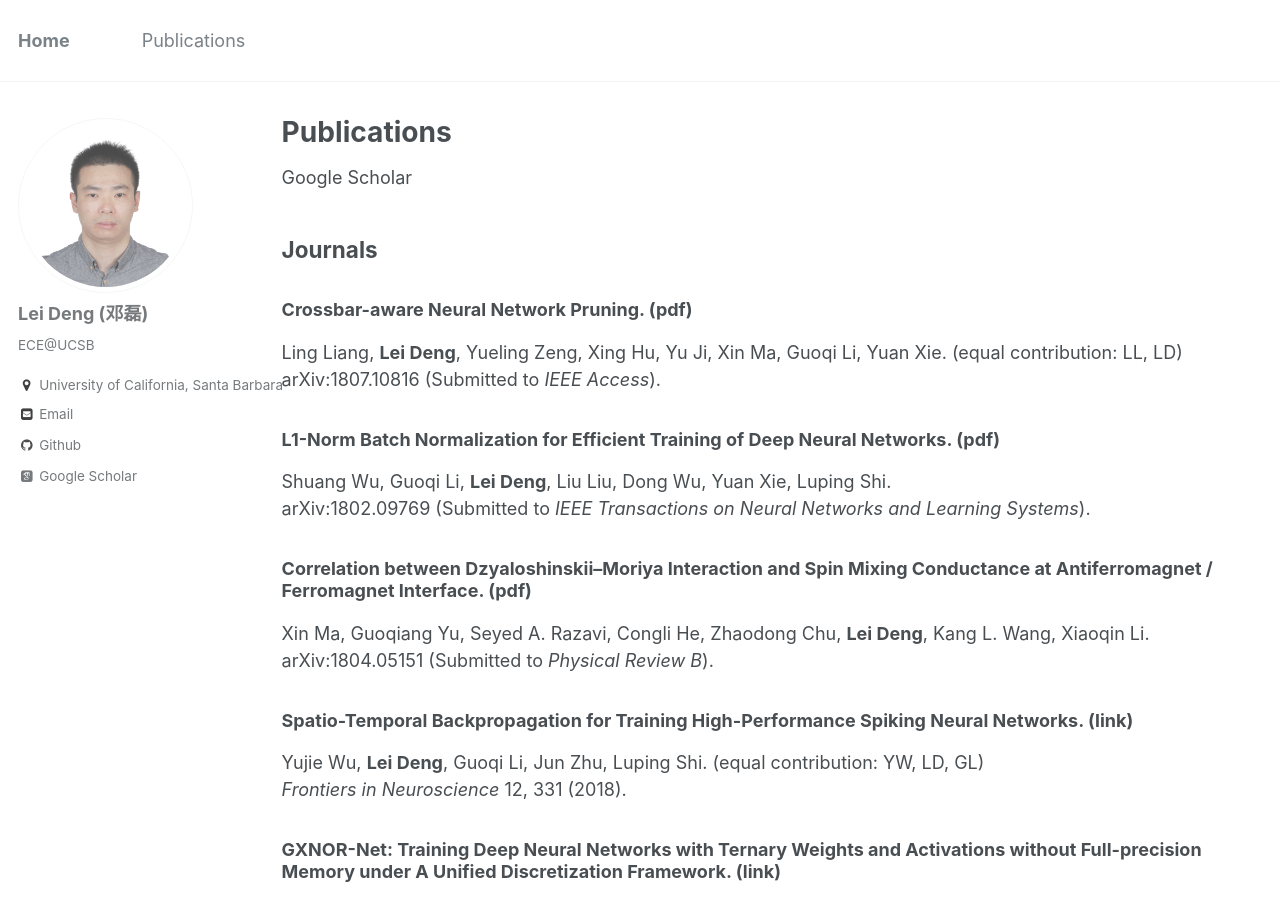
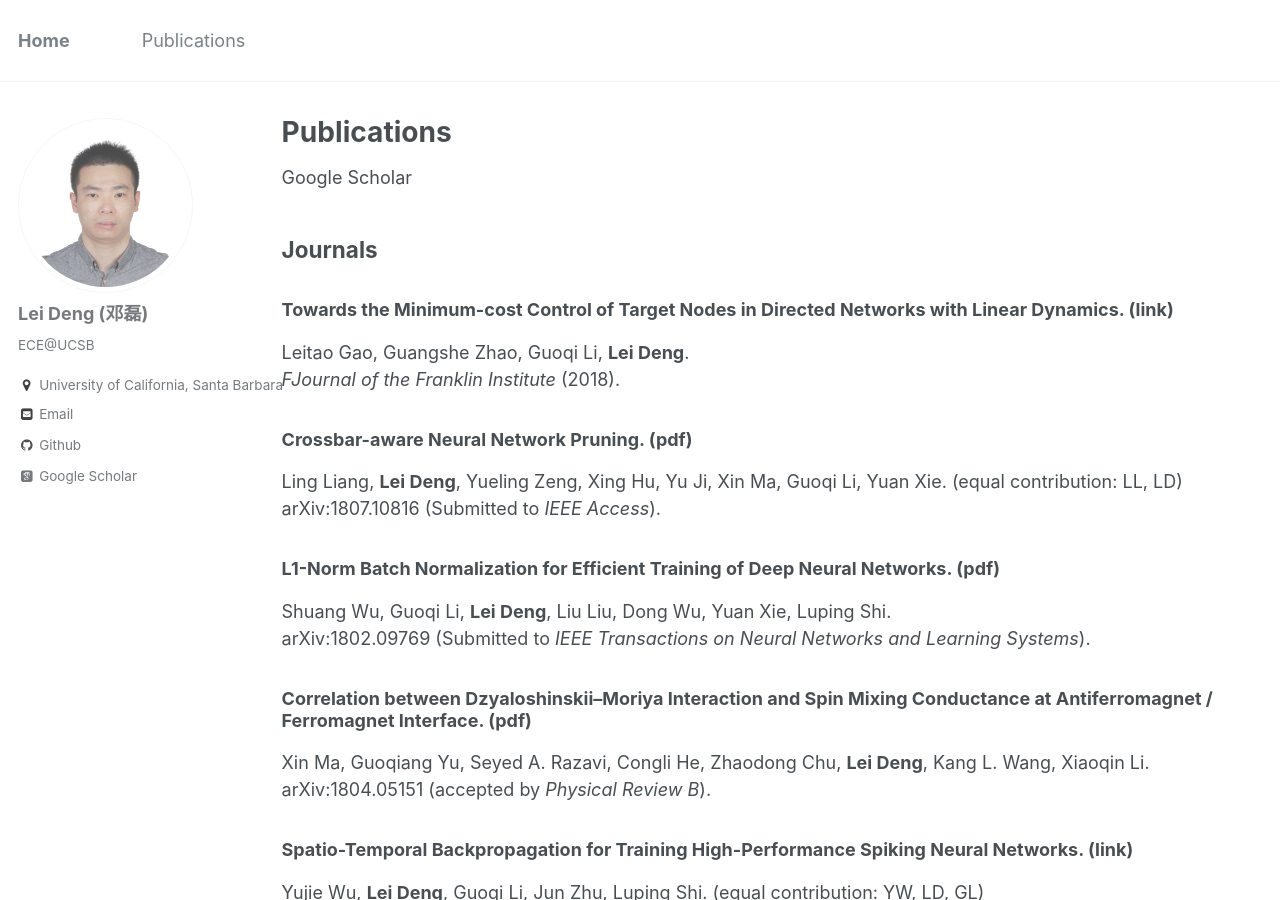
Before and after one commit to dllfei/dllfei.github.io, a Jekyll site: the page built from _pages/publications.md, in a window 1280 px wide and 900 px high. Built offline with Jekyll 4.4.1, drawn with Linux system fonts in a browser that asks for light colours; some web fonts are replaced.

Commit message:
Update publications.md

```diff
--- a/_pages/publications.md
+++ b/_pages/publications.md
@@ -7,6 +7,10 @@ author_profile: true
 [Google Scholar](https://scholar.google.com/citations?user=vlqhAN4AAAAJ&hl=zh-CN)
 
 ## Journals
+
+### Towards the Minimum-cost Control of Target Nodes in Directed Networks with Linear Dynamics. ([link](https://www.sciencedirect.com/science/article/pii/S0016003218305441)) <br />
+Leitao Gao, Guangshe Zhao, Guoqi Li, **Lei Deng**. <br />
+*FJournal of the Franklin Institute* (2018).
 
 ### Crossbar-aware Neural Network Pruning. ([pdf](https://arxiv.org/pdf/1807.10816.pdf)) <br />
 Ling Liang, **Lei Deng**, Yueling Zeng, Xing Hu, Yu Ji, Xin Ma, Guoqi Li, Yuan Xie. (equal contribution: LL, LD) <br />
@@ -18,7 +22,7 @@ arXiv:1802.09769 (Submitted to *IEEE Transactions on Neural Networks and Learnin
 
 ### Correlation between Dzyaloshinskii–Moriya Interaction and Spin Mixing Conductance at Antiferromagnet / Ferromagnet Interface. ([pdf](https://arxiv.org/ftp/arxiv/papers/1804/1804.05151.pdf)) <br />
 Xin Ma, Guoqiang Yu, Seyed A. Razavi, Congli He, Zhaodong Chu, **Lei Deng**, Kang L. Wang, Xiaoqin Li. <br />
-arXiv:1804.05151 (Submitted to *Physical Review B*).
+arXiv:1804.05151 (accepted by *Physical Review B*).
 
 ### Spatio-Temporal Backpropagation for Training High-Performance Spiking Neural Networks. ([link](https://www.frontiersin.org/articles/10.3389/fnins.2018.00331/full)) <br />
 Yujie Wu, **Lei Deng**, Guoqi Li, Jun Zhu, Luping Shi. (equal contribution: YW, LD, GL) <br />
```
